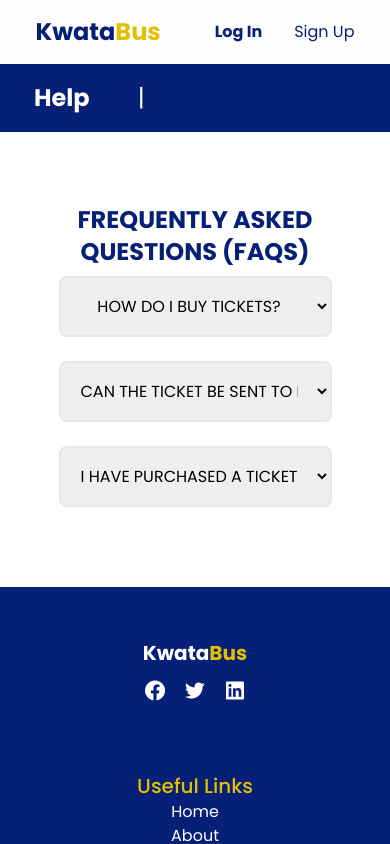
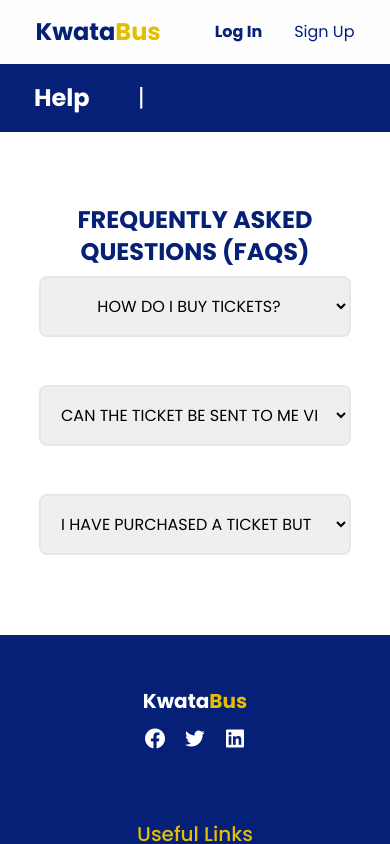
Before and after one commit to Patrickodida/KwataBus-App, a React (Vite) app: page /Help in a window 390 px wide. Shown: the top 844 px of the page. Built offline with nearby package versions, Linux system fonts and the light colour scheme.

Commit message:
Modify the help page

```diff
--- a/src/components/Navbar.jsx
+++ b/src/components/Navbar.jsx
@@ -95,10 +95,10 @@ function Navbar() {
                       Log In
                     </Link>
                   </li>
-                  <li className="hover:text-[white] md:hover:text-[#e3bf00]  my-4 md:my-0 md:ml-8">
+                  <li className="hover:text-[white] md:hover:text-[#e3bf00] my-4 md:my-0 md:ml-8">
                     <Link
                       to="/signup"
-                      className="text-[#f2f2f2] bg-[#061f77] py-[0.25em] px-[0.875em] text:hover-[#061f77] bg:hover-[#fefefe] md:bg:hover-[#e3bf00] md:text:hover-[#061f77] md:text-[#fefefe] rounded-2xl font-normal"
+                      className="text-[#f2f2f2] bg-[#061f77] py-[0.25em] px-[0.875em] hover:text-[#061f77] hover:bg-[#fefefe] md:hover:bg-[#e3bf00] md:hover:text-[#061f77] md:text-[#fefefe] rounded-2xl font-normal"
                     >
                       Sign Up
                     </Link>
--- a/src/pages/Help.jsx
+++ b/src/pages/Help.jsx
@@ -90,15 +90,16 @@ function Help() {
         </div>
       </div>
 
-      <div className="faq-section w-[70%] m-auto">
+      <div className="faq-section w-[80%] sm:w-[70%] m-auto">
         <form action="" className="mt-[4em] text-center mb-[4em] ">
           <h1 className="text-center p-2 text-[#061f77] font-bold text-2xl w-full">
             FREQUENTLY ASKED QUESTIONS (FAQS)
           </h1>
+          <div className="overflow-hidden w-full">
           <select
             value={selectedValue}
             onChange={handleChange}
-            className="p-4 text-center border-2 rounded-lg w-full"
+            className="p-4 text-center border-2 rounded-lg w-full max-w-full "
           >
             <option value="question1">HOW DO I BUY TICKETS?</option>
             <option value="question2">
@@ -111,14 +112,15 @@ function Help() {
               Review your order to ensure everything is correct. Complete the purchase and wait for a confirmation with your tickets
             </option>
           </select>
+          </div>
 
           <br />
           <br />
-
+          <div className="overflow-hidden w-full">
           <select
             value={selectedValue}
             onChange={handleChange}
-            className="p-4 text-center border-2 rounded-lg w-full"
+            className="p-4 text-center border-2 rounded-lg w-full max-w-full"
           >
             <option value="question1">
               CAN THE TICKET BE SENT TO ME VIA SMS?
@@ -133,14 +135,15 @@ function Help() {
               Your tickects or ticket will be received on your mobile device as an SMS with confirmation of the payment.
             </option>
           </select>
+          </div>
 
           <br />
           <br />
-
+          <div className="overflow-hidden w-full">
           <select
             value={selectedValue}
             onChange={handleChange}
-            className="p-4  text-center border-2 rounded-lg w-full"
+            className="p-4  text-center border-2 rounded-lg w-full max-w-full"
           >
             <option value="question1">
               I HAVE PURCHASED A TICKET BUT HAVE NOT RECEIVED A MESSAGE?
@@ -155,6 +158,7 @@ function Help() {
               Inquire about the status of your ticket and ensure you receive it promptly.
             </option>
           </select>
+          </div>
         </form>
       </div>
 
```
Also changed, not shown: src/App.css (+0 -11 lines).
